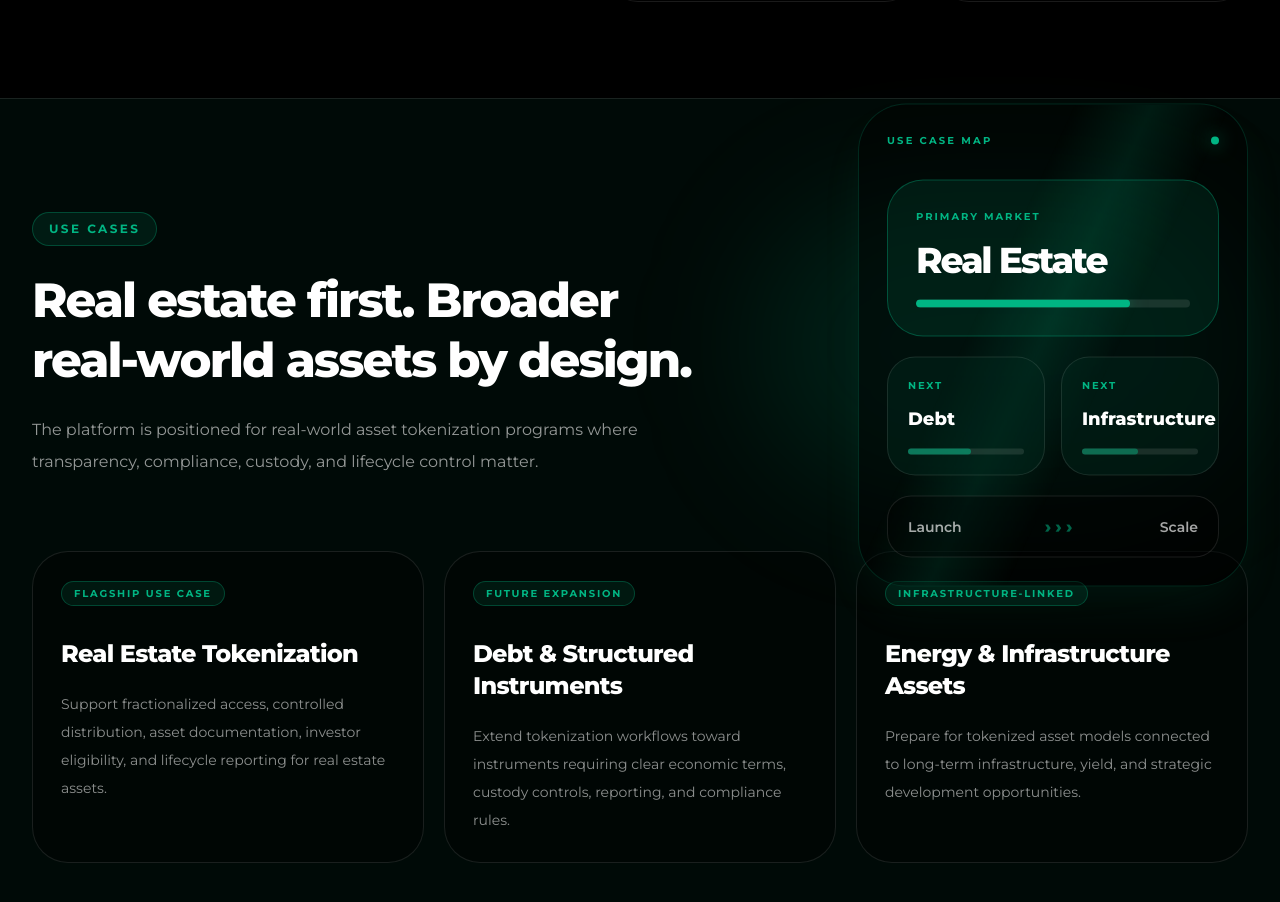
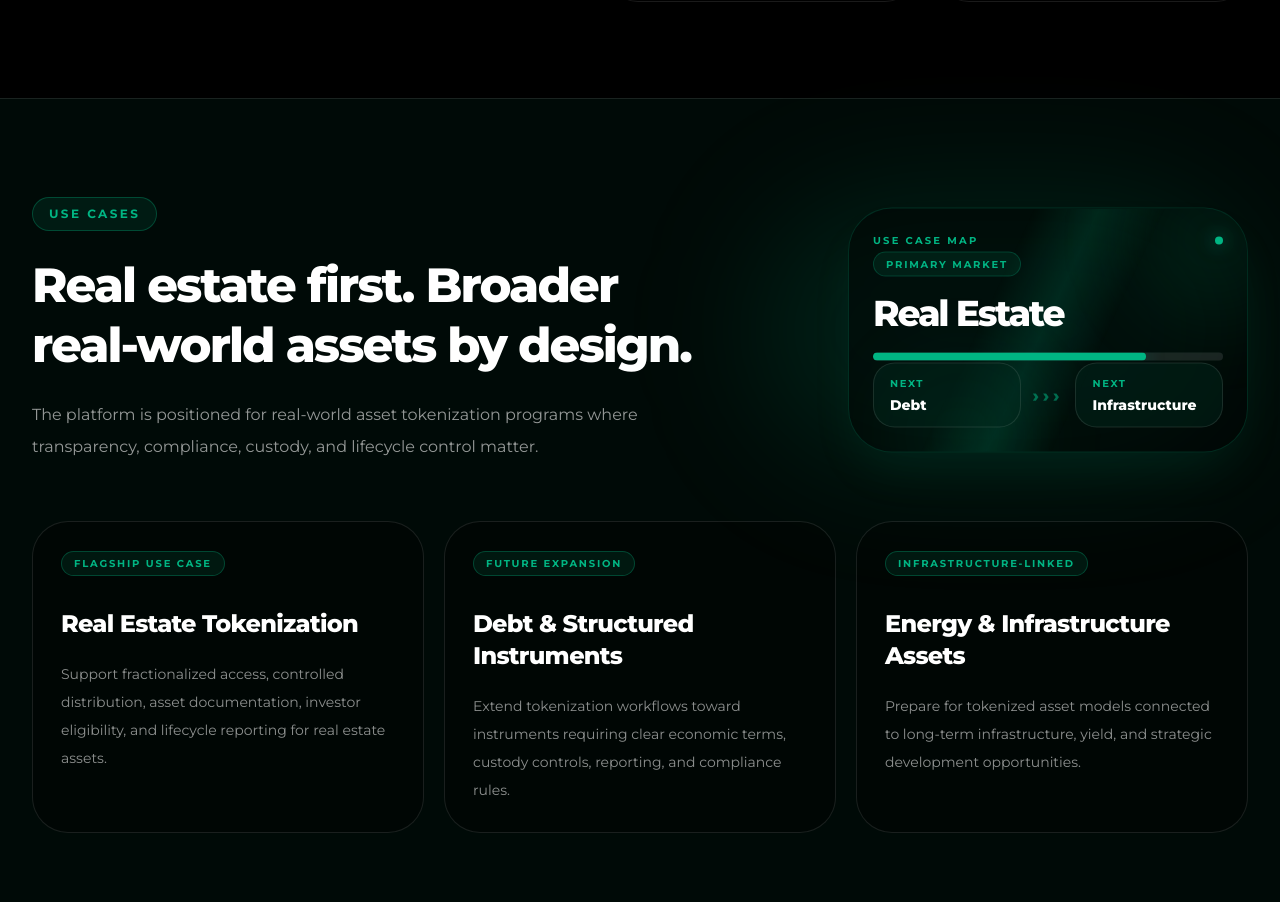
Before and after one commit to selmanpak/firstdata-website, a React (Vite) app: page / in a window 1280 px wide. Shown: the part 3515-4417 px from the top of the page. Built offline with nearby package versions, Linux system fonts and the light colour scheme.

Commit message:
Adjust homepage use cases visual ratio

```diff
--- a/src/pages/Home.tsx
+++ b/src/pages/Home.tsx
@@ -253,12 +253,14 @@ export default function Home() {
               </p>
             </div>
 
-            <div className="relative hidden min-h-[300px] lg:block">
+            <div className="relative hidden min-h-[270px] lg:block">
               <div className="absolute inset-0 rounded-full bg-[#00B583]/12 blur-3xl" />
-              <div className="absolute right-0 top-1/2 w-[390px] -translate-y-1/2 overflow-hidden rounded-[3rem] border border-[#00B583]/20 bg-black/45 p-7 shadow-2xl shadow-[#00B583]/10">
-                <div className="absolute inset-0 bg-[linear-gradient(115deg,transparent_0%,transparent_35%,rgba(0,181,131,0.13)_48%,transparent_61%,transparent_100%)] animate-pulse" />
+              <div className="absolute right-0 top-1/2 h-[245px] w-[400px] -translate-y-1/2 overflow-hidden rounded-[2.75rem] border border-[#00B583]/20 bg-black/45 p-6 shadow-2xl shadow-[#00B583]/10">
+                <div className="absolute inset-0 bg-[linear-gradient(115deg,transparent_0%,transparent_36%,rgba(0,181,131,0.16)_49%,transparent_62%,transparent_100%)] animate-pulse" />
+                <div className="absolute -right-12 -top-12 h-40 w-40 rounded-full bg-[#00B583]/10 blur-2xl" />
+                <div className="absolute -bottom-14 left-10 h-36 w-36 rounded-full bg-[#00B583]/8 blur-2xl" />
 
-                <div className="relative z-10">
+                <div className="relative z-10 flex h-full flex-col justify-between">
                   <div className="flex items-center justify-between">
                     <div className="text-[10px] font-bold uppercase tracking-[0.22em] text-[#00B583]">
                       Use Case Map
@@ -266,48 +268,34 @@ export default function Home() {
                     <div className="h-2 w-2 rounded-full bg-[#00B583] shadow-[0_0_18px_rgba(0,181,131,0.8)]" />
                   </div>
 
-                  <div className="mt-8 rounded-[2.25rem] border border-[#00B583]/35 bg-[#00B583]/10 p-7">
-                    <div className="text-[10px] font-bold uppercase tracking-[0.2em] text-[#00B583]">
+                  <div>
+                    <div className="inline-flex rounded-full border border-[#00B583]/25 bg-[#00B583]/10 px-3 py-1 text-[10px] font-bold uppercase tracking-[0.18em] text-[#00B583]">
                       Primary Market
                     </div>
-                    <div className="mt-4 text-4xl font-extrabold tracking-[-0.06em] text-white">
+                    <h3 className="mt-4 text-4xl font-extrabold tracking-[-0.06em] text-white">
                       Real Estate
-                    </div>
+                    </h3>
                     <div className="mt-5 h-2 overflow-hidden rounded-full bg-white/10">
                       <div className="h-full w-[78%] rounded-full bg-[#00B583] shadow-[0_0_18px_rgba(0,181,131,0.5)]" />
                     </div>
                   </div>
 
-                  <div className="mt-5 grid grid-cols-2 gap-4">
-                    <div className="rounded-[1.75rem] border border-white/10 bg-[#00291D]/45 p-5">
-                      <div className="text-[10px] font-bold uppercase tracking-[0.18em] text-[#00B583]">
+                  <div className="grid grid-cols-[1fr_auto_1fr] items-center gap-3">
+                    <div className="rounded-[1.35rem] border border-white/10 bg-[#00291D]/45 px-4 py-3">
+                      <div className="text-[10px] font-bold uppercase tracking-[0.16em] text-[#00B583]">
                         Next
                       </div>
-                      <div className="mt-3 text-lg font-extrabold text-white">
-                        Debt
-                      </div>
-                      <div className="mt-4 h-1.5 rounded-full bg-white/10">
-                        <div className="h-full w-[54%] rounded-full bg-[#00B583]/55" />
-                      </div>
+                      <div className="mt-1 text-sm font-extrabold text-white">Debt</div>
                     </div>
-
-                    <div className="rounded-[1.75rem] border border-white/10 bg-[#00291D]/45 p-5">
-                      <div className="text-[10px] font-bold uppercase tracking-[0.18em] text-[#00B583]">
+                    <div className="text-lg font-extrabold tracking-[0.22em] text-[#00B583]/55">
+                      ›››
+                    </div>
+                    <div className="rounded-[1.35rem] border border-white/10 bg-[#00291D]/45 px-4 py-3">
+                      <div className="text-[10px] font-bold uppercase tracking-[0.16em] text-[#00B583]">
                         Next
                       </div>
-                      <div className="mt-3 text-lg font-extrabold text-white">
-                        Infrastructure
-                      </div>
-                      <div className="mt-4 h-1.5 rounded-full bg-white/10">
-                        <div className="h-full w-[48%] rounded-full bg-[#00B583]/45" />
-                      </div>
+                      <div className="mt-1 text-sm font-extrabold text-white">Infrastructure</div>
                     </div>
-                  </div>
-
-                  <div className="mt-5 flex items-center justify-between rounded-[1.5rem] border border-white/10 bg-black/35 px-5 py-4">
-                    <span className="text-sm font-semibold text-white/65">Launch</span>
-                    <span className="text-lg font-extrabold tracking-[0.24em] text-[#00B583]/55">›››</span>
-                    <span className="text-sm font-semibold text-white/65">Scale</span>
                   </div>
                 </div>
               </div>
```
